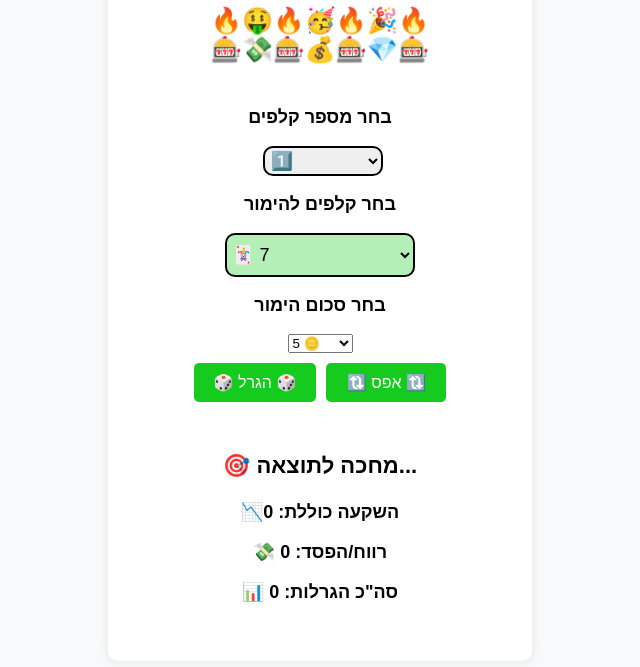
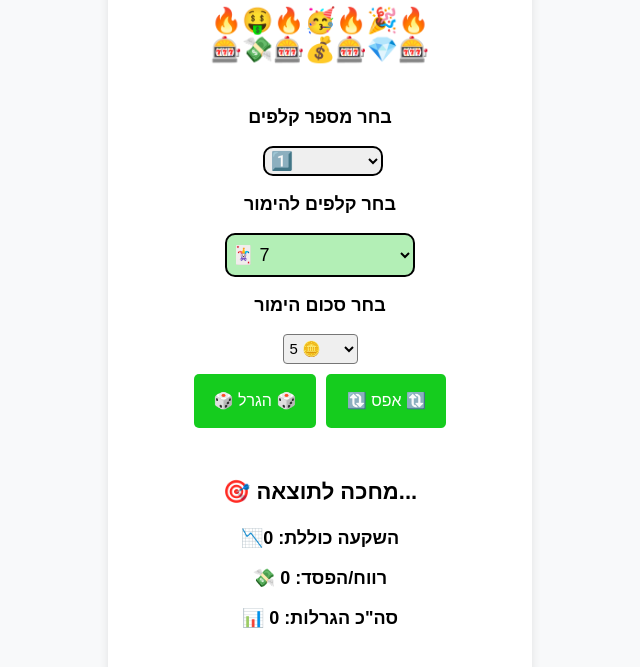
Before and after one commit to netzach1232/gmae3333, a plain HTML site: page index.html in a window 1280 px wide. Shown: the part 161-828 px from the top of the page, without its empty margins (320-960 px from the left). Drawn offline with Linux system fonts and the light colour scheme.

Commit message:
Update style.css

```diff
--- a/style.css
+++ b/style.css
@@ -22,11 +22,17 @@ button {
     margin-top: 10px;
     border-radius: 5px;
     cursor: pointer;
-    font-size: 18px;
+    height: 54px;
+    /* גודל טקסט */
+    transition: background-color 0.8s ease-out;
+    /* החזרה איטית */
+
+
 }
 
 button:hover {
-    background-color: #0056b3;
+    background-color: #5d69d6 !important;
+    transition: none;
 }
 
 #result {
@@ -107,3 +113,26 @@ label {
     background-color: #15cc1e;
     /* שינוי צבע בעת מעבר עכבר */
 }
+
+#betAmount {
+    font-size: 15px;
+    /* מגדיל את הטקסט */
+    padding: 2px;
+    /* מוסיף ריווח פנימי */
+    width: 75px;
+    /* מרחיב את התפריט */
+    height: 30px;
+    /* מגדיל את גובה התפריט */
+    border-radius: 4px;
+    /* מעגל מעט את הפינות */
+    /* מסגרת מודגשת */
+
+    cursor: pointer;
+}
+
+#betAmount option {
+    font-size: 18px;
+    /* מגדיל את הטקסט של האפשרויות */
+    padding: 10px;
+    /* מגדיל את גובה כל אפשרות */
+}
```
